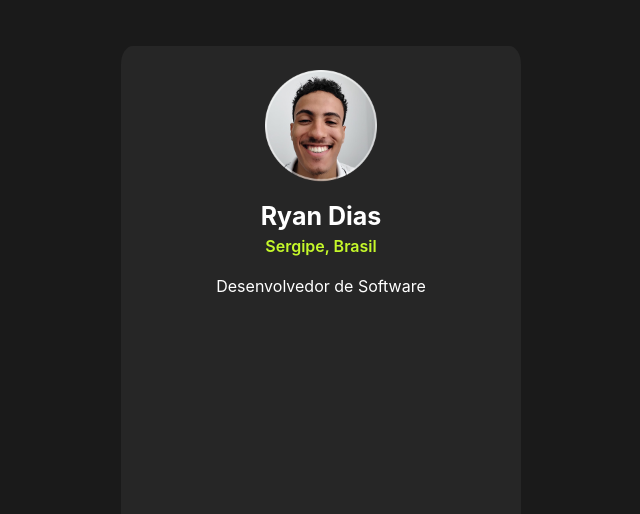
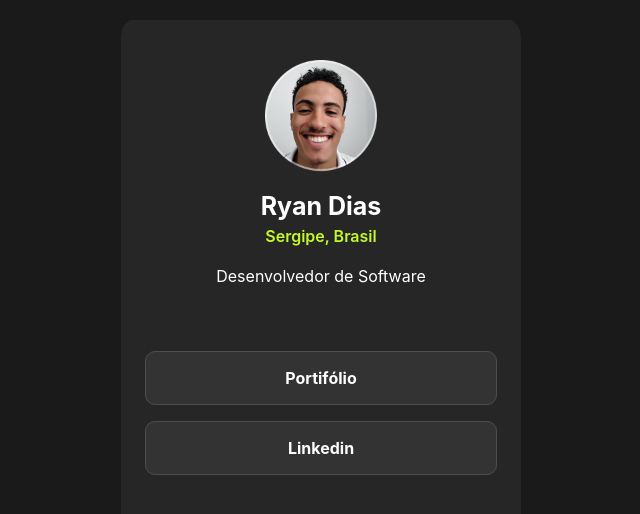
Before and after one commit to RyanzinhoDias/social-links, a plain HTML site: page index.html in a window 1280 px wide. Shown: the part 110-624 px from the top of the page, without its empty margins (319-959 px from the left). Drawn offline with Linux system fonts and the light colour scheme.

Commit message:
Lista de links

```diff
--- a/index.html
+++ b/index.html
@@ -15,6 +15,16 @@
             <p id="localizacao">Sergipe, Brasil</p>
             <p id="profissao">Desenvolvedor de Software</p>
         </div>
+
+        <ul>
+            <li>
+                <a href="https://github.com/RyanzinhoDias" target="_blank">Portifólio</a>
+            </li>
+            <li>
+                <a href="https://www.linkedin.com/in/ryan-dias-dos-santos-nascimento/" target="_blank">Linkedin</a>
+            </li>
+        </ul>
+
     </div>
 </body>
 </html>
--- a/style.css
+++ b/style.css
@@ -16,7 +16,7 @@ body {
     background: hsl(0, 0%, 15%);
     width: 400px;
     height: 600px   ;
-    margin: 56px auto 0px;
+    margin: 30px auto 0px;
     padding: 0 24px;
     border-radius: 3%;
 
@@ -27,7 +27,7 @@ body {
 
 #profile {
     text-align: center;
-    padding: 24px;
+    padding: 40px;
     }
 
 #profile img{
@@ -51,3 +51,33 @@ body {
     margin: 20px;
     font-weight: 400;
 }
+
+
+ul {
+    list-style: none;
+    display: flex;
+    flex-direction: column;
+    gap: 16px;
+
+    padding: 5px 0;
+}
+
+ul li a {
+    text-decoration: none;
+    display: flex;
+    align-items: center;
+    justify-content: center;
+    padding: 16px 24px;
+
+    background: hsl(0, 0%, 20%);
+    border: 1px solid hsl(0, 0%, 30%);
+    color: white;
+
+    font-weight: 700;
+    border-radius: 10px;
+}
+
+ul li a:hover {
+    background: rgba(255, 255, 255, 0.1);
+    border: 1.5px solid;
+}
```
